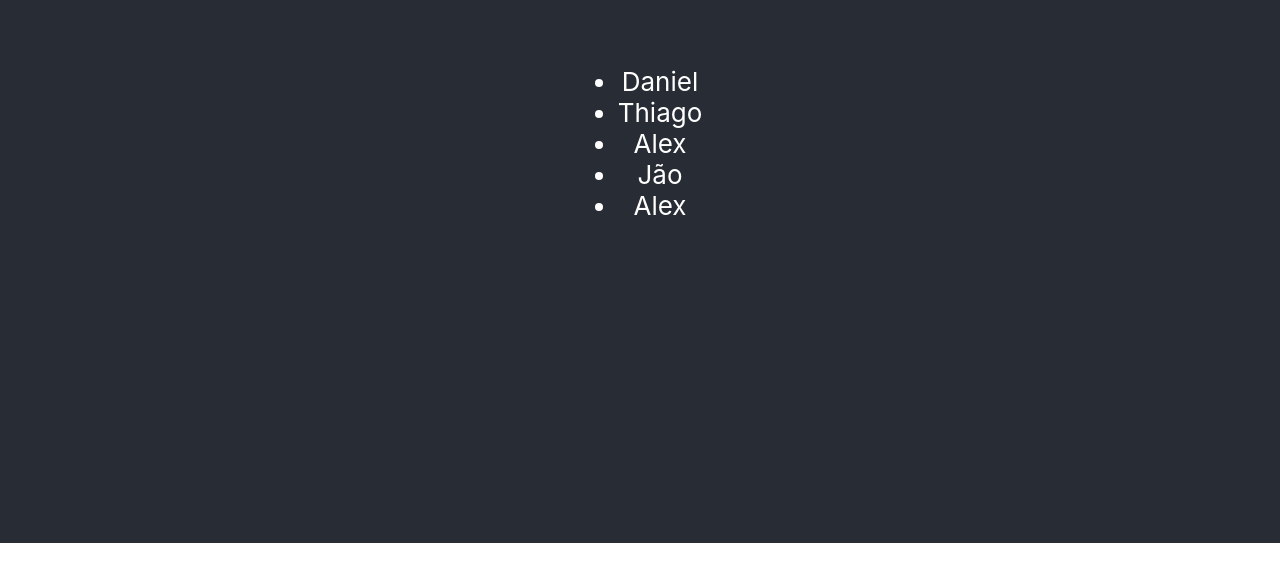
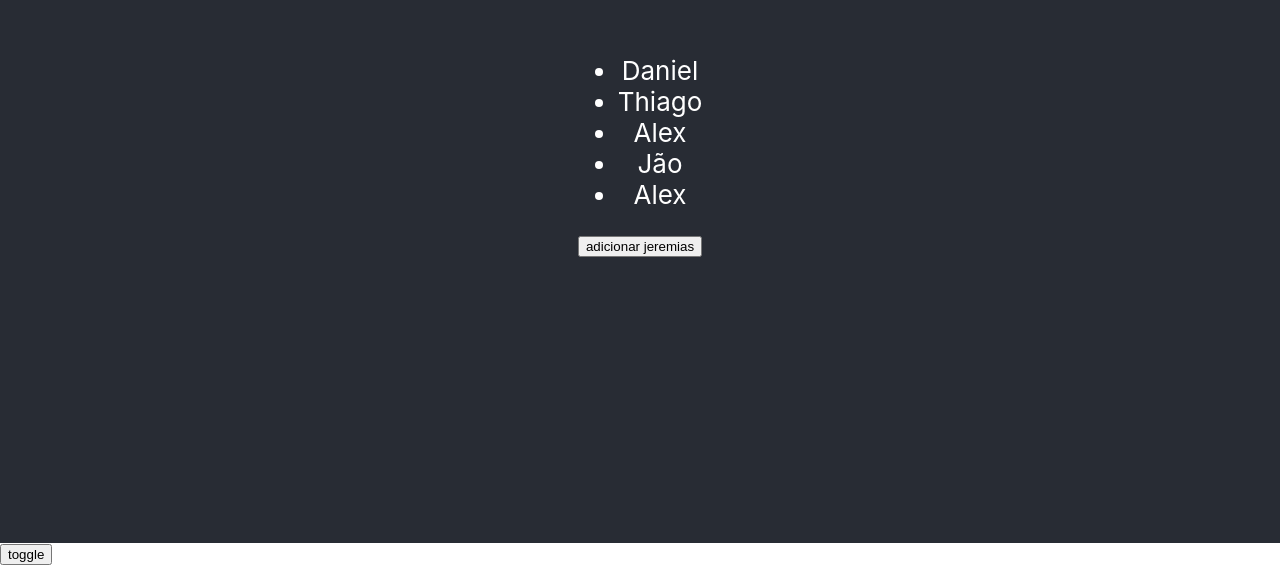
Before and after one commit to MatheusBVieira/especialista-reactJS, a React (Create React App) app: page / in a window 1280 px wide. Shown: the part 257-822 px from the top of the page. Before the commit the page ends 800 px from the top, so only its background shows below. Built offline with nearby package versions, Linux system fonts and the light colour scheme.

Commit message:
Hook useEffect

```diff
--- a/src/App.tsx
+++ b/src/App.tsx
@@ -1,7 +1,20 @@
+import { useEffect } from 'react';
+import { useState } from 'react';
 import './App.css';
 
 function App() {
-  const names = ['Daniel', 'Thiago', 'Alex', 'Jão', 'Alex']
+  const [names, setNames] = useState([
+    'Daniel', 'Thiago', 'Alex',
+    'Jão', 'Alex'
+  ])
+
+  useEffect(() => {
+    console.log('componente foi montado')
+    return () => {
+      console.log('componente foi desmontado')
+    }
+  }, [])
+
   return (
     <div className="App">
       <header className="App-header">
@@ -10,6 +23,13 @@
             names.map((name, index) => <li key={index}>{name}</li>)
           }
         </ul>
+        <button
+          onClick={() => {
+            setNames([...names, 'jeremias'])
+          }}
+        >
+          adicionar jeremias
+        </button>
       </header>
     </div>
   );
--- a/src/index.tsx
+++ b/src/index.tsx
@@ -2,16 +2,29 @@
 import ReactDOM from 'react-dom';
 import './index.css';
 import App from './App';
-import reportWebVitals from './reportWebVitals';
+import { useState } from 'react';
+
+function Batata () {
+  const [canViewApp, setCanViewApp] =
+    useState(true)
+  return <>
+    {
+      canViewApp &&
+        <App />
+    }
+    <button
+      onClick={() => {
+        setCanViewApp(!canViewApp)
+      }}
+    >
+      toggle
+    </button>
+  </>
+}
 
 ReactDOM.render(
   <React.StrictMode>
-    <App />
+    <Batata />
   </React.StrictMode>,
   document.getElementById('root')
 );
-
-// If you want to start measuring performance in your app, pass a function
-// to log results (for example: reportWebVitals(console.log))
-// or send to an analytics endpoint. Learn more: https://bit.ly/CRA-vitals
-reportWebVitals();
```
